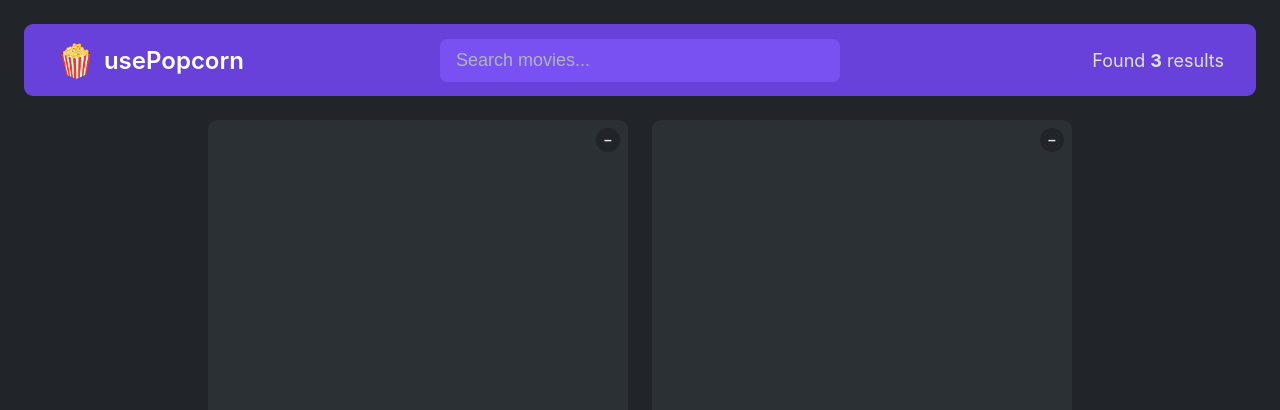
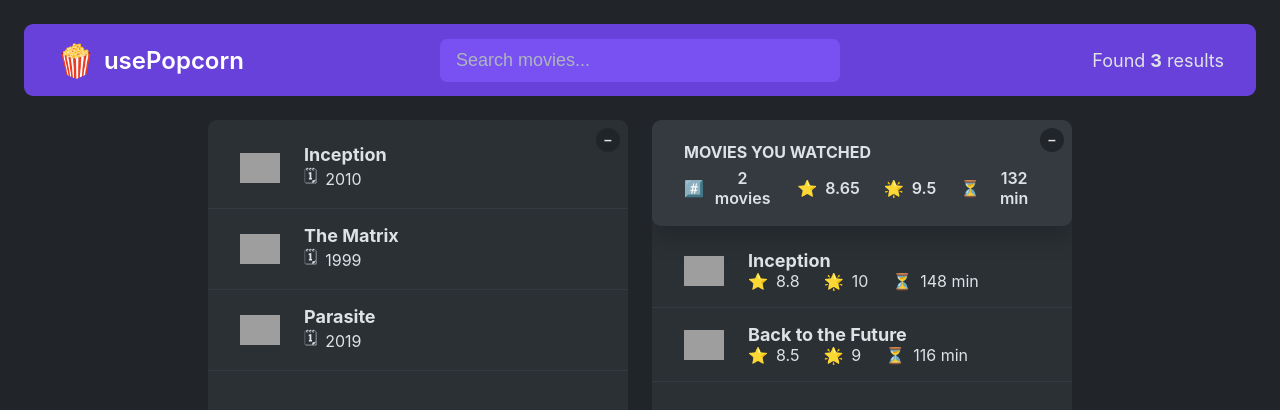
Before and after one commit to flavioporfirio/react-course-projects, a React (Create React App) app in the folder usepopcorn/: page / in a window 1280 px wide. Shown: the top 410 px of the page. Built offline with nearby package versions, Linux system fonts and the light colour scheme; grey boxes are pictures that could not be loaded.

Commit message:
fix usepopcorn: changed element prop to children prop on the Box component

```diff
--- a/usepopcorn/src/App.js
+++ b/usepopcorn/src/App.js
@@ -118,7 +118,7 @@ function Main({ children }) {
   return <main className="main">{children}</main>;
 }
 
-function Box({ element }) {
+function Box({ children }) {
   const [isOpen, setIsOpen] = useState(true);
 
   return (
@@ -126,7 +126,7 @@ function Box({ element }) {
       <button className="btn-toggle" onClick={() => setIsOpen((open) => !open)}>
         {isOpen ? "–" : "+"}
       </button>
-      {isOpen && element}
+      {isOpen && children}
     </div>
   );
 }
```
